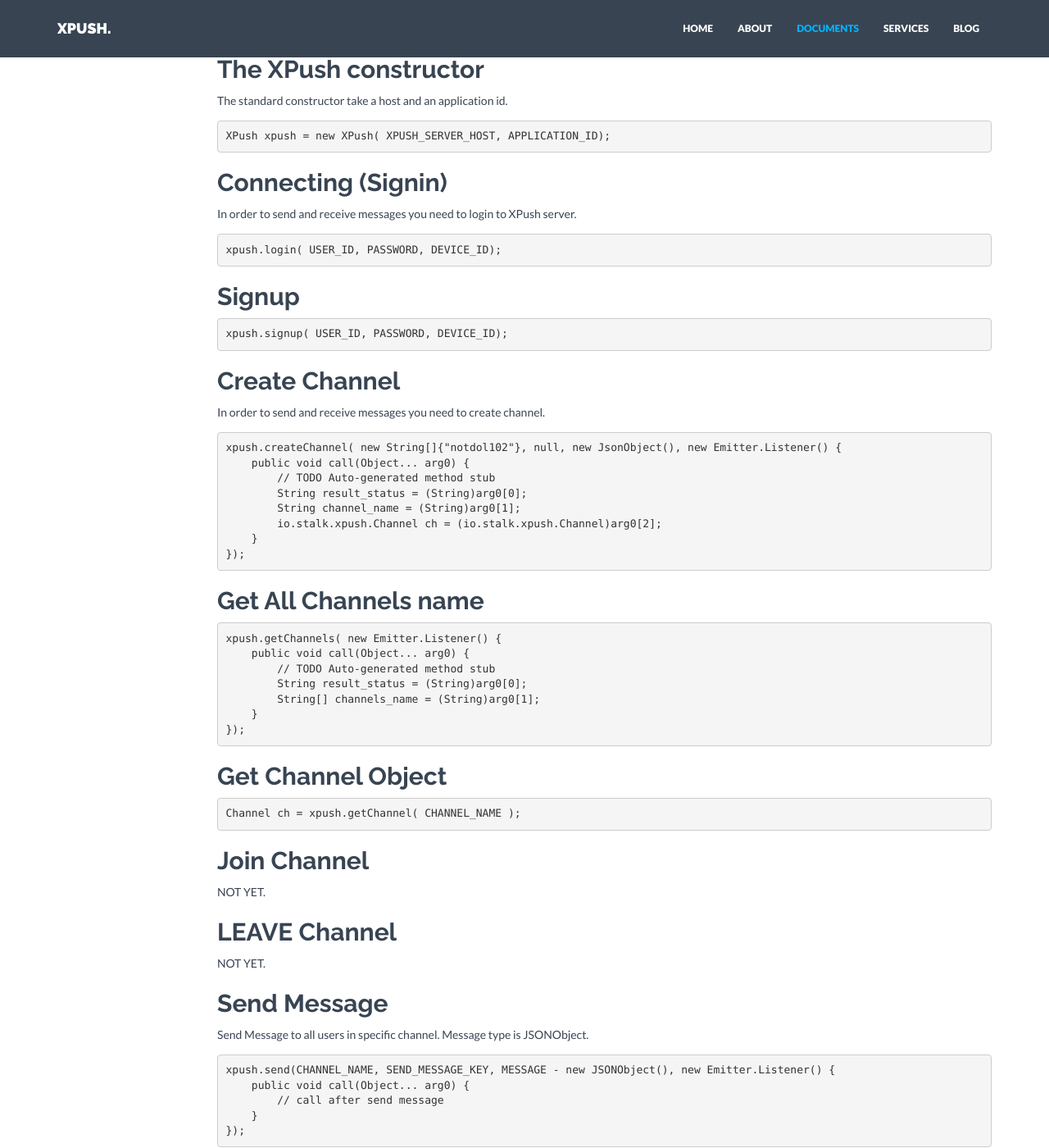
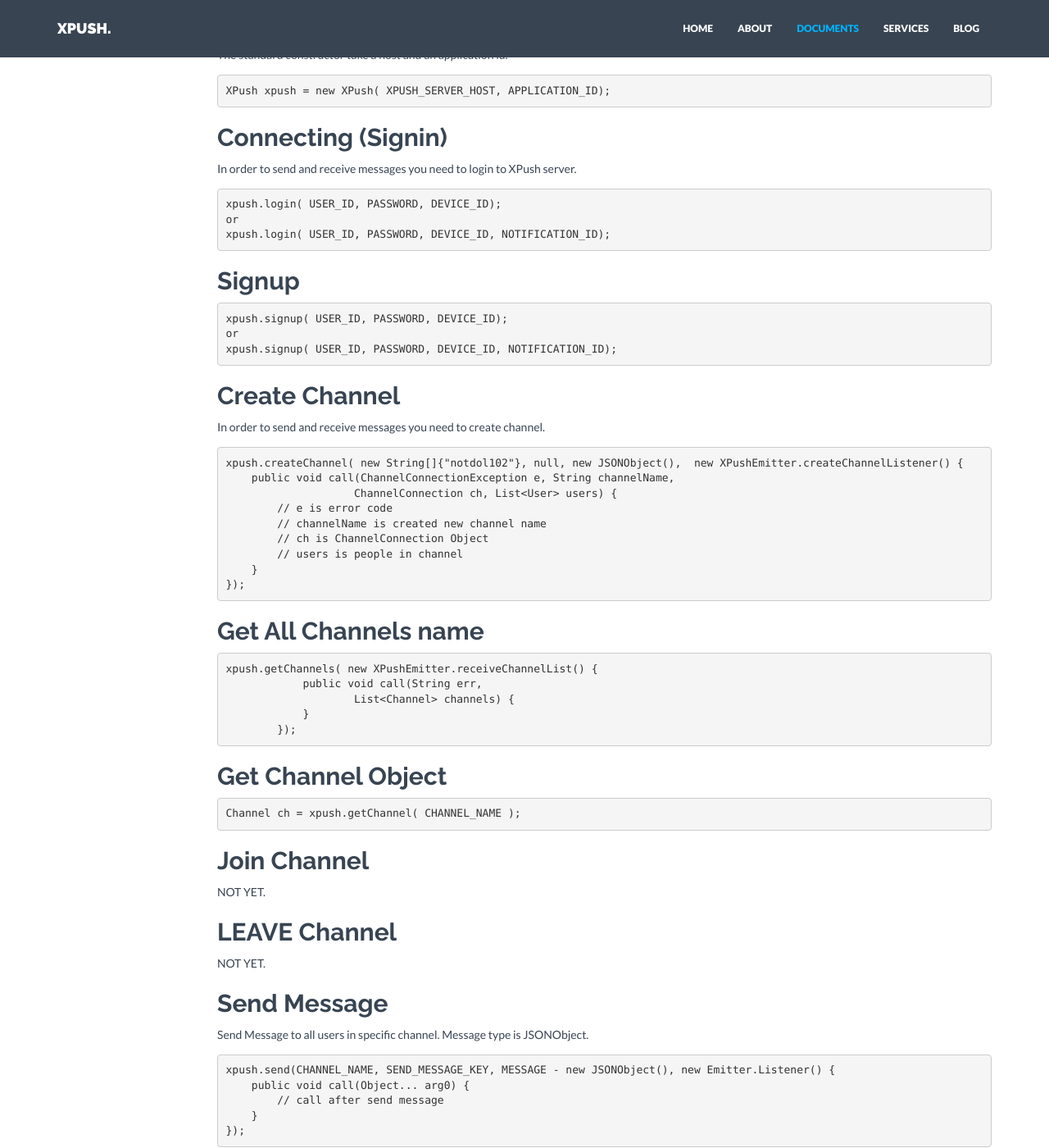
Before and after one commit to xpush/xpush.github.io, a Jekyll site: the page built from doc/library/java/index.md, in a window 1280 px wide and 1400 px high, scrolled down 1076 px. Shown: the whole window at 82% size. Built offline with Jekyll 4.4.1, drawn with Linux system fonts in a browser that asks for light colours; some of the changed text lies outside the part shown.

Commit message:
java library api is modified

```diff
--- a/doc/library/java/index.md
+++ b/doc/library/java/index.md
@@ -24,12 +24,9 @@
 xpush.login( USER_ID, PASSWORD, DEVICE_ID);
 
 // Create channel
-xpush.createChannel( USER_IDS, null, new JsonObject(), new Emitter.Listener() {
-    public void call(Object... arg0) {
-        // TODO Auto-generated method stub
-        String result = (String)arg0[0];
-        String chName = (String)arg0[1];
-        io.stalk.xpush.Channel ch = (io.stalk.xpush.Channel)arg0[2];
+xpush.createChannel( new String[]{USER_IDS...}, null, new JSONObject(), new XPushEmitter.createChannelListener() {
+    public void call(ChannelConnectionException e, String channelName,
+                    ChannelConnection ch, List<User> users) {
     }
 });
 
@@ -42,7 +39,7 @@
 });
 
 // Receive message
-xpush.on( io.stalk.xpush.Channel.RECEIVE_KEY ,new Emitter.Listener() {
+xpush.on( ChannelConnection.RECEIVE_KEY ,new Emitter.Listener() {
     public void call(Object... args) {
         // TODO Auto-generated method stub
         String channel_name = (String) args[0];
@@ -68,12 +65,16 @@
 
 {% highlight java %}
 xpush.login( USER_ID, PASSWORD, DEVICE_ID);
+or
+xpush.login( USER_ID, PASSWORD, DEVICE_ID, NOTIFICATION_ID);
 {% endhighlight %}
 
 ## Signup
 
 {% highlight java %}
 xpush.signup( USER_ID, PASSWORD, DEVICE_ID);
+or
+xpush.signup( USER_ID, PASSWORD, DEVICE_ID, NOTIFICATION_ID);
 {% endhighlight %}
 
 ## Create Channel
@@ -81,12 +82,13 @@
 In order to send and receive messages you need to create channel.
 
 {% highlight java %}
-xpush.createChannel( new String[]{"notdol102"}, null, new JsonObject(), new Emitter.Listener() {
-    public void call(Object... arg0) {
-        // TODO Auto-generated method stub
-        String result_status = (String)arg0[0];
-        String channel_name = (String)arg0[1];
-        io.stalk.xpush.Channel ch = (io.stalk.xpush.Channel)arg0[2];
+xpush.createChannel( new String[]{"notdol102"}, null, new JSONObject(),  new XPushEmitter.createChannelListener() {
+    public void call(ChannelConnectionException e, String channelName,
+                    ChannelConnection ch, List<User> users) {
+        // e is error code
+        // channelName is created new channel name
+        // ch is ChannelConnection Object
+        // users is people in channel
     }
 });
 {% endhighlight %}
@@ -94,13 +96,11 @@
 ## Get All Channels name
 
 {% highlight java %}
-xpush.getChannels( new Emitter.Listener() {
-    public void call(Object... arg0) {
-        // TODO Auto-generated method stub
-        String result_status = (String)arg0[0];
-        String[] channels_name = (String)arg0[1];
-    }
-});
+xpush.getChannels( new XPushEmitter.receiveChannelList() {
+            public void call(String err,
+                    List<Channel> channels) {
+            }
+        });
 {% endhighlight %}
 
 ## Get Channel Object
@@ -136,7 +136,7 @@
 Receive all message without message_key.
 
 {% highlight java %}
-xpush2.on( io.stalk.xpush.Channel.RECEIVE_KEY ,new Emitter.Listener() {
+xpush2.on( ChannelConnection.RECEIVE_KEY ,new Emitter.Listener() {
     public void call(Object... args) {
         String channel_name = (String) args[0];
         String message_key = (String) args[1];
@@ -148,7 +148,7 @@
 The other way is specific message_key.
 
 {% highlight java %}
-xpush2.on( MESSAGE_KEY ,new Emitter.Listener() {
+xpush2.on( ChannelConnection.RECEIVE_KEY ,new Emitter.Listener() {
     public void call(Object... args) {
         String channel_name = (String) args[0];
         String message_key = (String) args[1];
```
